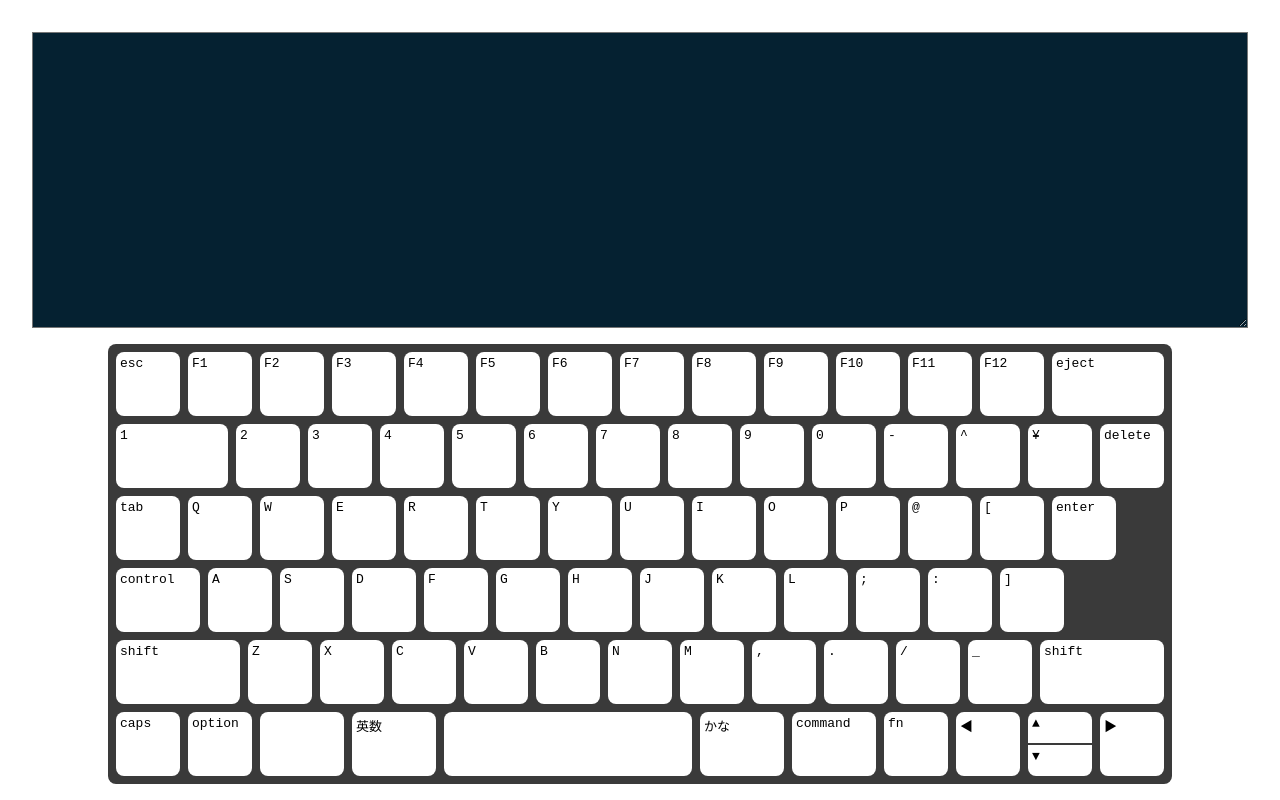
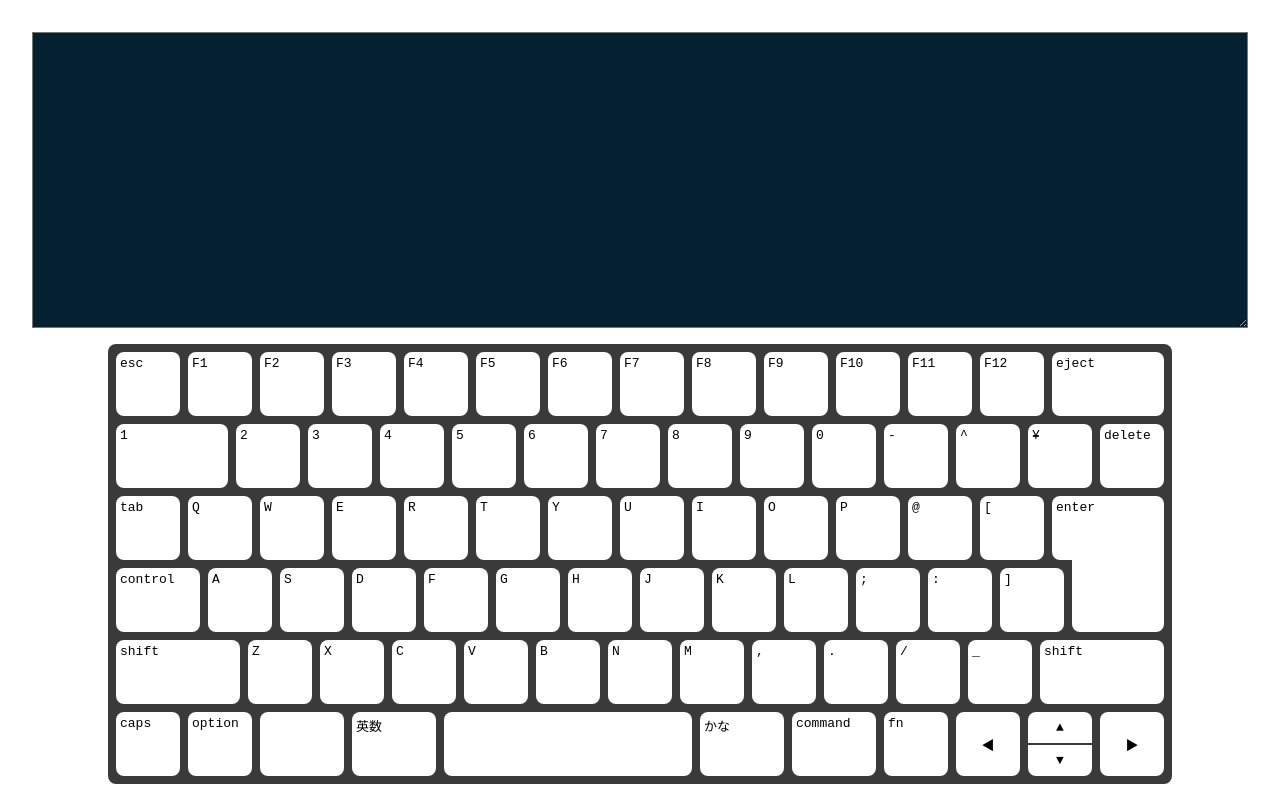
Before and after one commit to odaka-yuki/keyboard, a plain HTML site: page index.html in a window 1280 px wide. Drawn offline with Linux system fonts and the light colour scheme.

Commit message:
enterキーCSS

```diff
--- a/assets/sass/style.scss
+++ b/assets/sass/style.scss
@@ -24,7 +24,6 @@ body {
 	display: flex;
 	flex-direction: column;
 	padding: 16px;
-	// background-color: rgb(171, 146, 173);
 
 	&_inner {
 		flex: 1 1 auto;
@@ -82,12 +81,8 @@ body {
 		background-color: #FFF;
 
 		&.is_active {
-			background-color: rgb(245, 245, 245);
-			box-shadow: 0 0 8px rgba(0, 0, 0, .5) inset;
-		}
-
-		&.bl_keyBoard_key__normal {
-
+			background-color: rgb(29, 107, 133);
+			color: #FFF;
 		}
 
 		&.bl_keyBoard_key__modifier {
@@ -96,6 +91,23 @@ body {
 
 		&.bl_keyBoard_key__eject {
 			width: $size * $eject;
+		}
+
+		&.bl_keyBoard_key__enter {
+			position: relative;
+			width: $size * $eject;
+			border-radius: $r $r 0 $r;
+
+			&::after {
+				content: "";
+				position: absolute;
+				top: 100%;
+				right: 0;
+				background-color: inherit;
+				width: $size * $modifier + 8px;
+				height: $size + 8px;
+				border-radius: 0 0 $r $r;
+			}
 		}
 
 		&.bl_keyBoard_key__shift {
@@ -126,5 +138,14 @@ body {
 				border-radius: 0 0 $r $r;
 			}
 		}
+
+		&.bl_keyBoard_key[data-key_name=ArrowLeft],
+		&.bl_keyBoard_key[data-key_name=ArrowRight],
+		&.bl_keyBoard_key[data-key_name=ArrowUp],
+		&.bl_keyBoard_key[data-key_name=ArrowDown] {
+			display: flex;
+			justify-content: center;
+			align-items: center;
+		}
 	}
 }
```
Also changed, not shown: assets/css/style.min.css.
